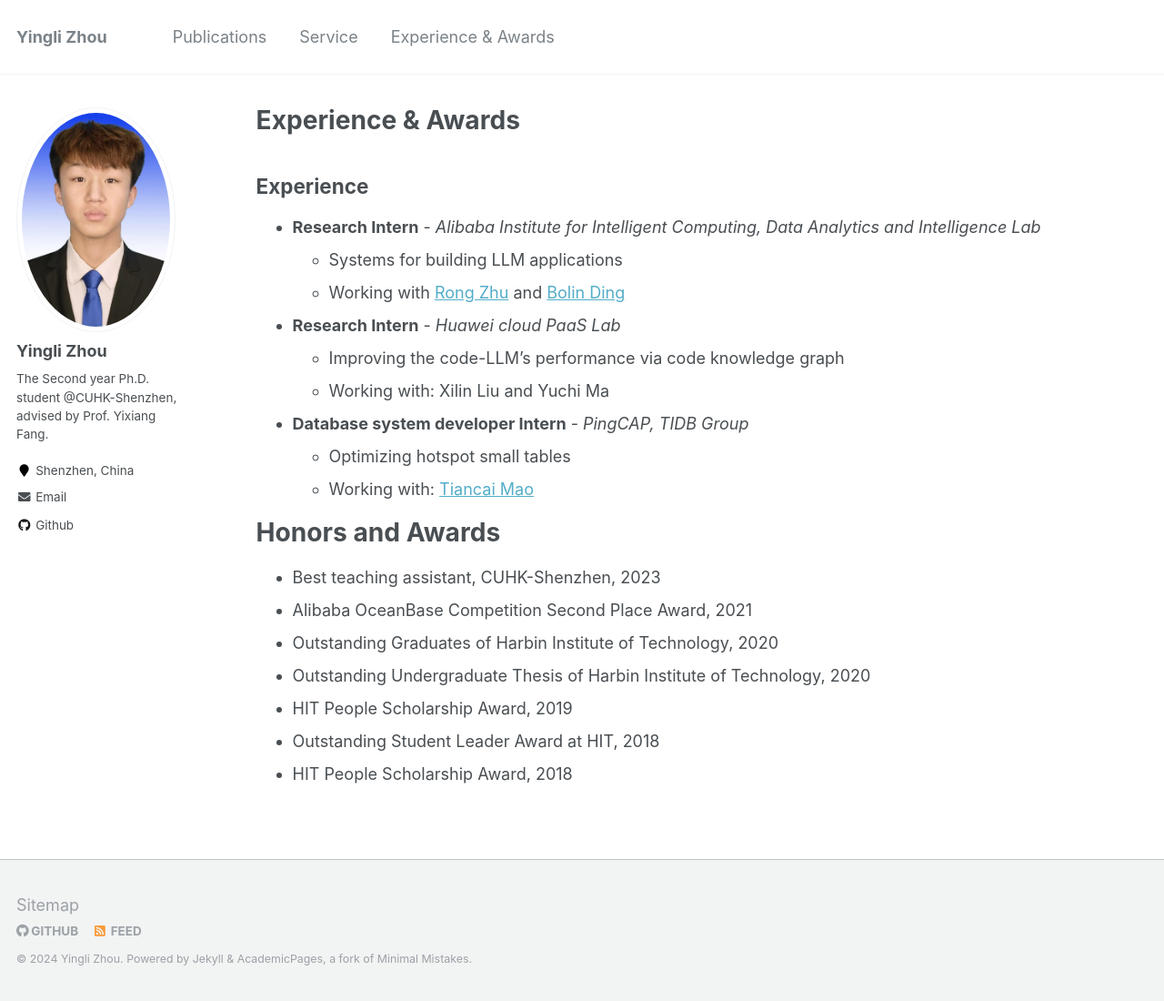
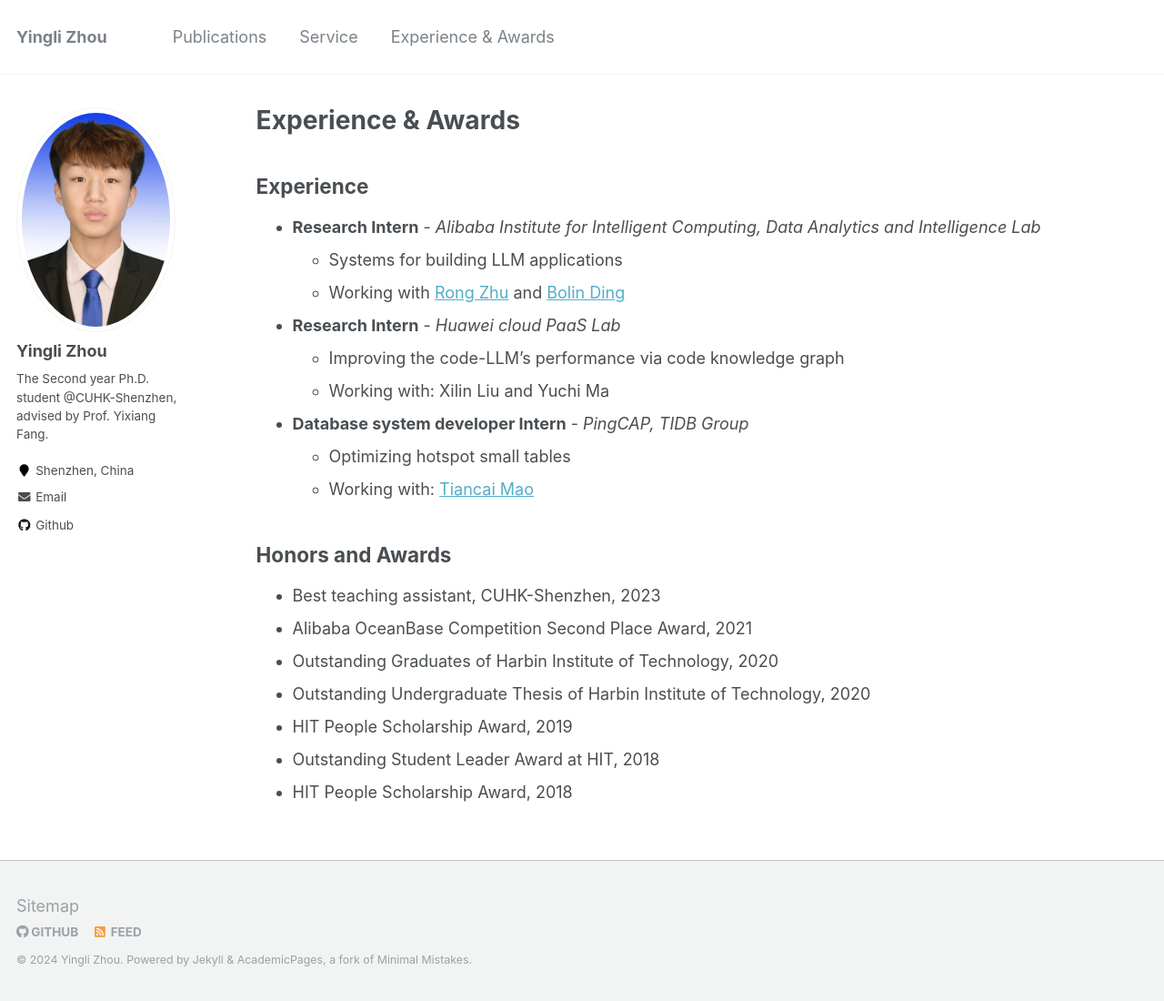
Before and after one commit to yujiachen99/yujiachen99.github.io, a Jekyll site: the page built from _pages/experience.md, in a window 1280 px wide and 1100 px high. Shown: the whole window at 91% size. Built offline with Jekyll 4.4.1, drawn with Linux system fonts in a browser that asks for light colours.

```diff
--- a/_pages/experience.md
+++ b/_pages/experience.md
@@ -24,8 +24,8 @@ author_profile: true
   * Working with: [Tiancai Mao](https://github.com/tiancaiamao)
 
 
-Honors and Awards
-======
+## Honors and Awards
+
 
 - Best teaching assistant, CUHK-Shenzhen, 2023
 - Alibaba OceanBase Competition Second Place Award, 2021
```
